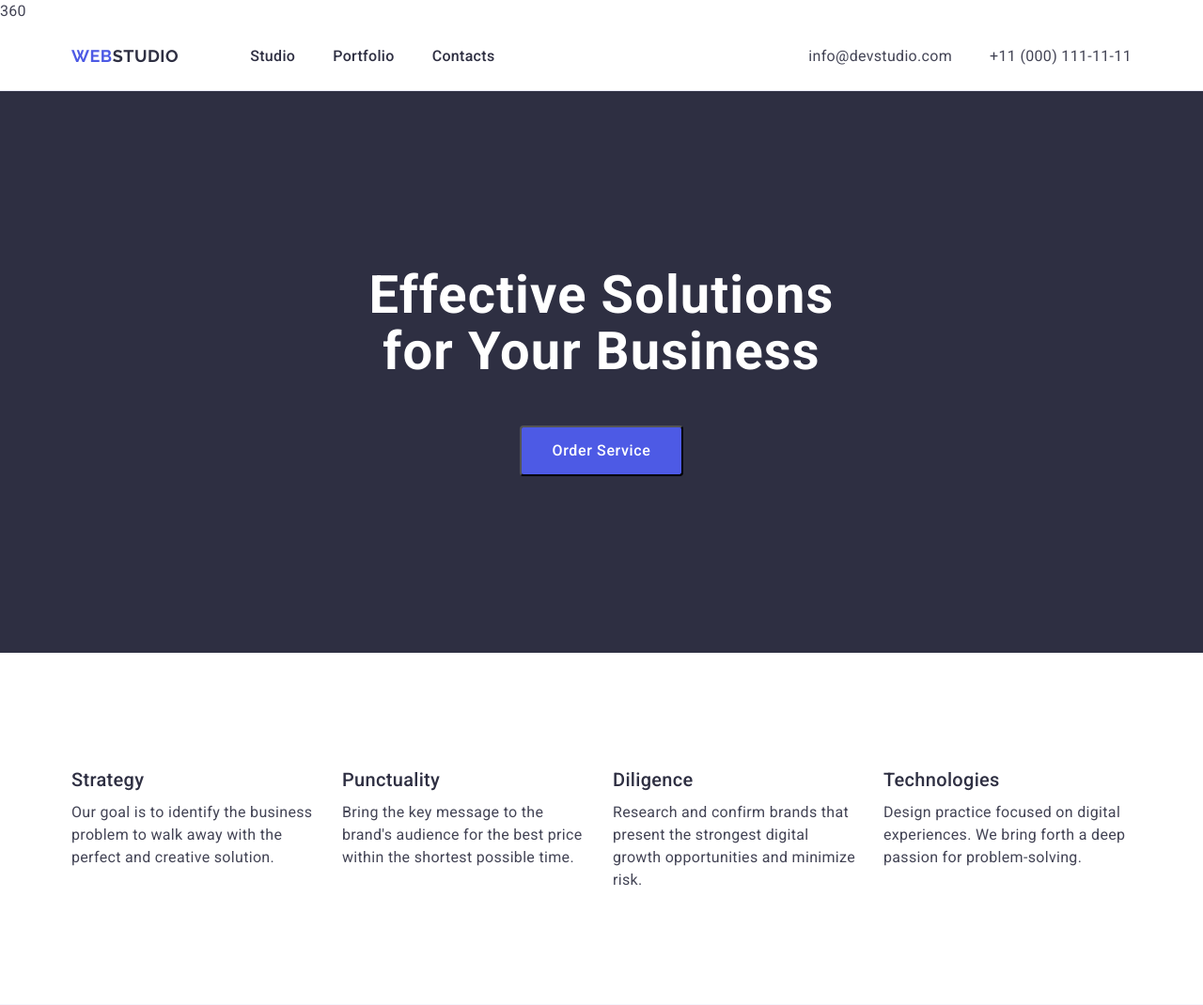
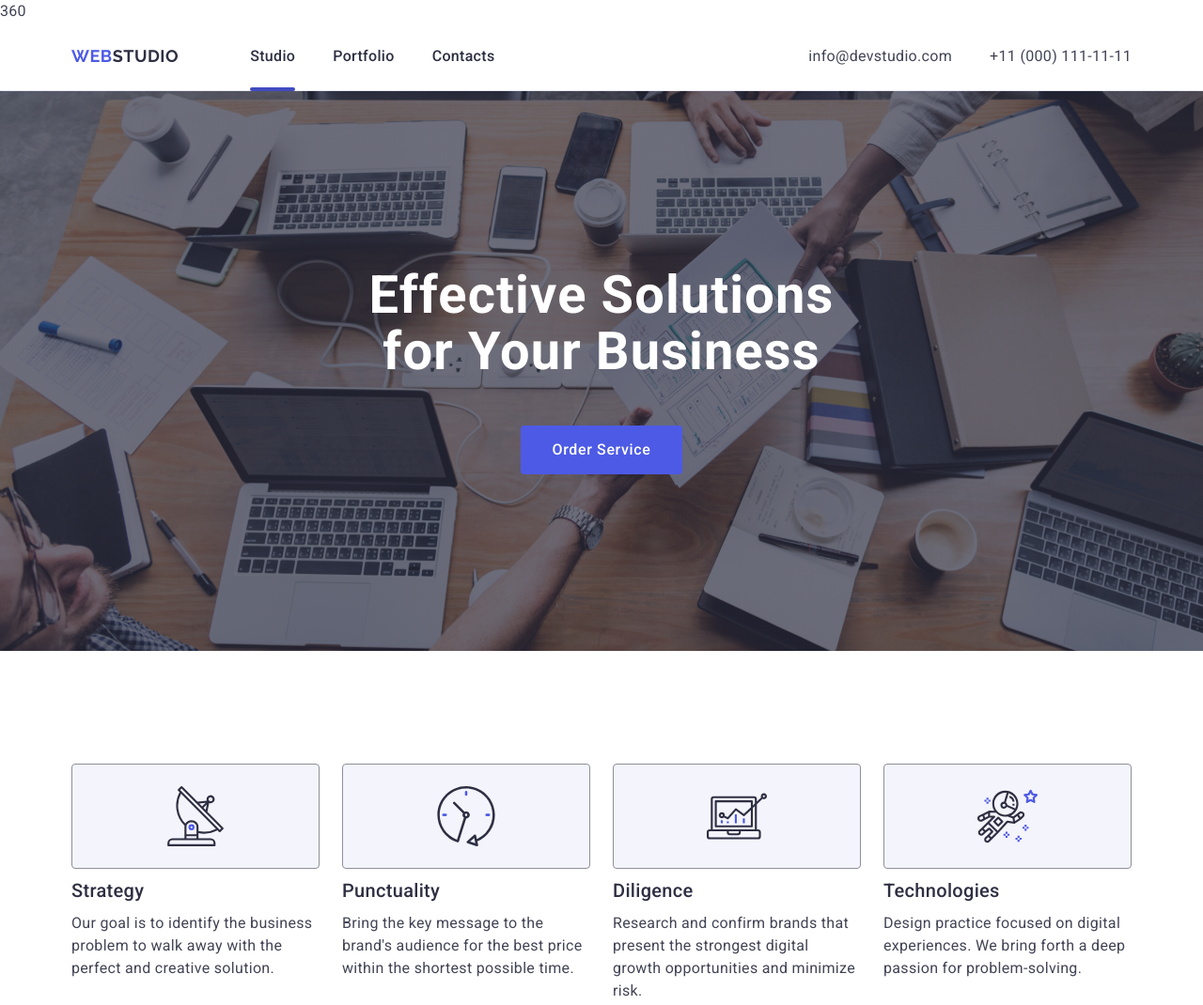
Before and after one commit to Iryna-Ozerova/goit-markup-hw-04, a plain HTML site: page index.html in a window 1280 px wide. Shown: the top 1070 px of the page at 94% size. Drawn offline with nearby package versions, Linux system fonts and the light colour scheme.

Commit message:
add bk-img-hero, svg in bnf-section

```diff
--- a/css/styles.css
+++ b/css/styles.css
@@ -90,6 +90,23 @@ button {
   gap: 40px;
 }
 
+.studio-line {
+  position: relative;
+  color: #404bbf;
+}
+
+.studio-line::after {
+  display: block;
+  border-radius: 2px;
+  position: absolute;
+  left: 0;
+  bottom: -1px;
+  content: '';
+  width: 48px;
+  height: 4px;
+  background: #404bbf;
+}
+
 .nav-link {
   display: block;
   padding: 24px 0;
@@ -129,9 +146,16 @@ button {
 
 /*#region hero*/
 .section-hero {
-  background-color: #2e2f42;
+  max-width: 1440;
+  margin: 0 auto;
   padding-top: 188px;
   padding-bottom: 188px;
+  background-image: linear-gradient(
+      rgba(46, 47, 66, 0.7),
+      rgba(46, 47, 66, 0.7)
+    ),
+    url(../images/people-office.jpg);
+  background-color: #2e2f42;
 }
 
 .title-hero {
@@ -154,6 +178,7 @@ button {
   margin: 0 auto;
   padding: 16px 32px;
   border-radius: 4px;
+  border: 1px solid transparent;
   font-weight: 500;
   letter-spacing: 0.04em;
   color: #fff;
@@ -193,6 +218,20 @@ button {
 
 .item-benefits {
   width: calc((100% - 72px) / 4);
+}
+
+.benefits-svg-container {
+  display: flex;
+  justify-content: center;
+  align-items: center;
+
+  margin-bottom: 8px;
+
+  border: 1px solid #8e8f99;
+  border-radius: 4px;
+  width: 264px;
+  height: 112px;
+  background: #f4f4fd;
 }
 
 /*#endregion our-benefits*/
--- a/index.html
+++ b/index.html
@@ -18,7 +18,7 @@
                     <nav class="header-nav">
                     <a class="logo logo-header" href="./index.html">Web<span class="logo-part">studio</span></a>
                     <ul class="nav-list">
-                        <li class="nav-item"><a class="nav-link" href="./index.html">Studio</a></li>
+                        <li class="nav-item studio-line"><a class="nav-link" href="./index.html">Studio</a></li>
                         <li class="nav-item"><a class="nav-link" href="">Portfolio</a></li>
                         <li class="nav-item"><a class="nav-link" href="">Contacts</a></li>
                     </ul>
@@ -54,19 +54,47 @@
                 <h2 class="visually-hidden">Our Benefits</h2>
             <ul class="list-benefits">
                 <li class="item-benefits">
+                    <div class="benefits-svg-container">
+                        <a href="" class="benefits-svg-link">
+                            <svg class="bnf-icon" width="64" height="64">
+                                <use href="../images/icons.svg#icon-antenna"></use>
+                            </svg>
+                        </a>
+                    </div>
                     <h3 class="list-title">Strategy</h3>
                     <p class="text-benefits">Our goal is to identify the business
                         problem to walk away with the perfect and creative solution.</p>
                 </li>
                 <li class="item-benefits">
+                    <div class="benefits-svg-container">
+                        <a href="" class="benefits-svg-link">
+                            <svg class="bnf-icon" width="64" height="64">
+                                <use href="../images/icons.svg#icon-clock"></use>
+                            </svg>
+                        </a>
+                    </div>
                     <h3 class="list-title">Punctuality</h3>
                     <p class="text-benefits">Bring the key message to the brand's audience for the best price within the shortest possible time.</p>
                 </li>
                 <li class="item-benefits">
+                    <div class="benefits-svg-container">
+                        <a href="" class="benefits-svg-link">
+                            <svg class="bnf-icon" width="64" height="64">
+                                <use href="../images/icons.svg#icon-diagram"></use>
+                            </svg>
+                        </a>
+                    </div>
                     <h3 class="list-title">Diligence</h3>
                     <p class="text-benefits">Research and confirm brands that present the strongest digital growth opportunities and minimize risk.</p>
                 </li>
                 <li class="item-benefits">
+                    <div class="benefits-svg-container">
+                        <a href="" class="benefits-svg-link">
+                            <svg class="bnf-icon" width="64" height="64">
+                                <use href="../images/icons.svg#icon-astronaut"></use>
+                            </svg>
+                        </a>
+                    </div>
                     <h3 class="list-title">Technologies</h3>
                     <p class="text-benefits">Design practice focused on digital experiences. We bring forth a deep passion for problem-solving.</p>
                 </li>
```
Also changed, not shown: images/people-office.jpg (added), 1 other file.
